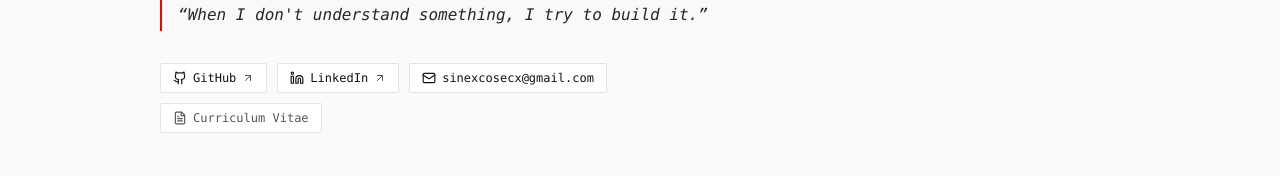
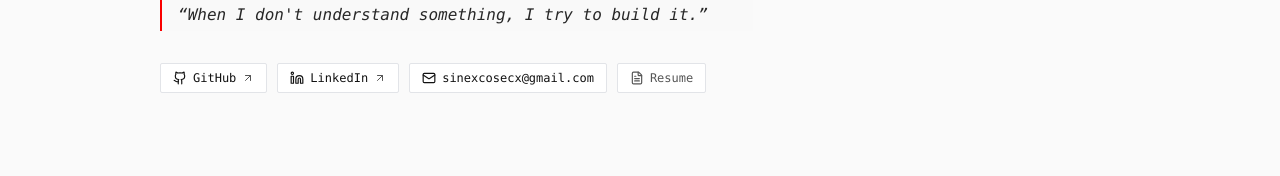
Before and after one commit to imajaygiri/portfolio, a React (Vite) app: page / in a window 1280 px wide. Shown: the part 530-706 px from the top of the page. Built offline with nearby package versions, Linux system fonts and the light colour scheme; no server answers.

Commit message:
cv->resume

```diff
--- a/src/components/home/Hero.tsx
+++ b/src/components/home/Hero.tsx
@@ -114,7 +114,7 @@ export default function Hero() {
                 className="inline-flex items-center gap-1.5 rounded-xs border border-border bg-card px-3 py-1.5 font-medium text-muted-foreground transition-all hover:border-foreground hover:text-foreground focus-visible:outline-none focus-visible:ring-2 focus-visible:ring-ring"
               >
                 <FileText className="size-3.5" />
-                <span>Curriculum Vitae</span>
+                <span>Resume</span>
               </a>
             </div>
           </div>
```
